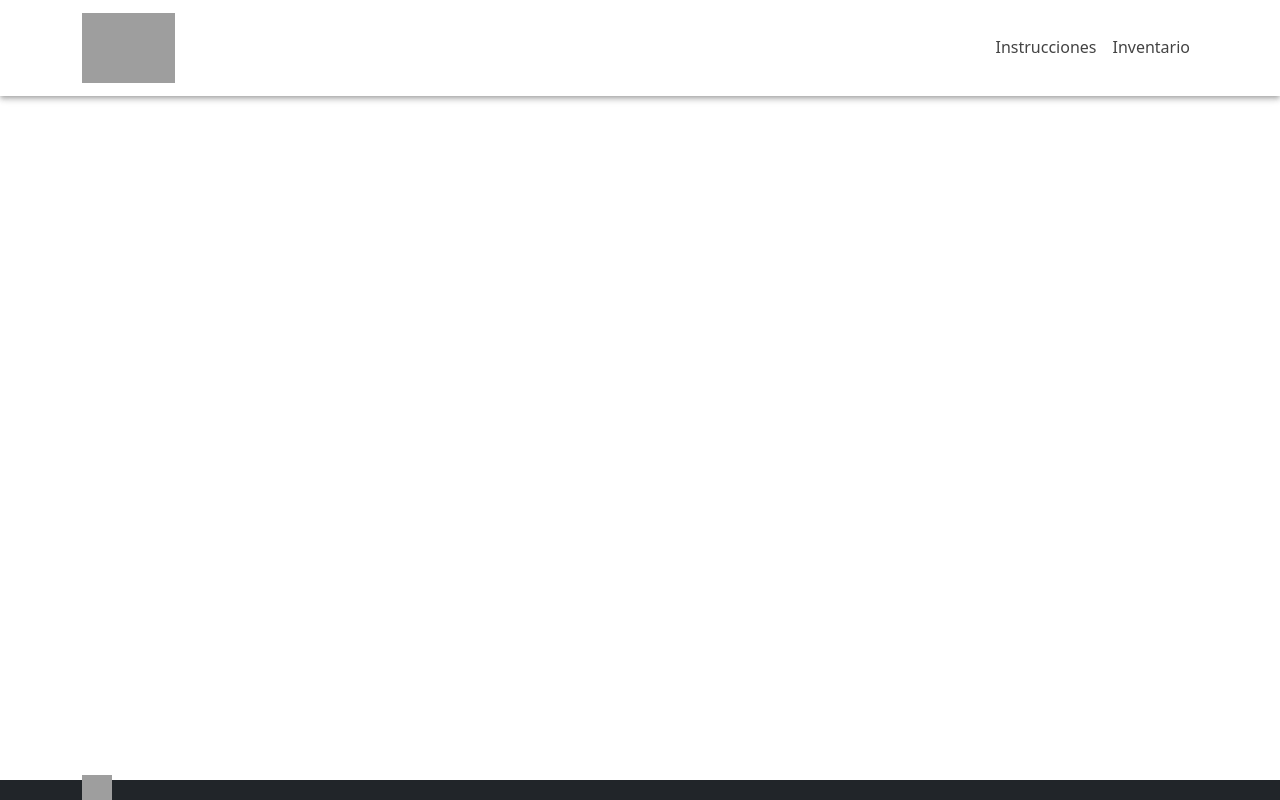
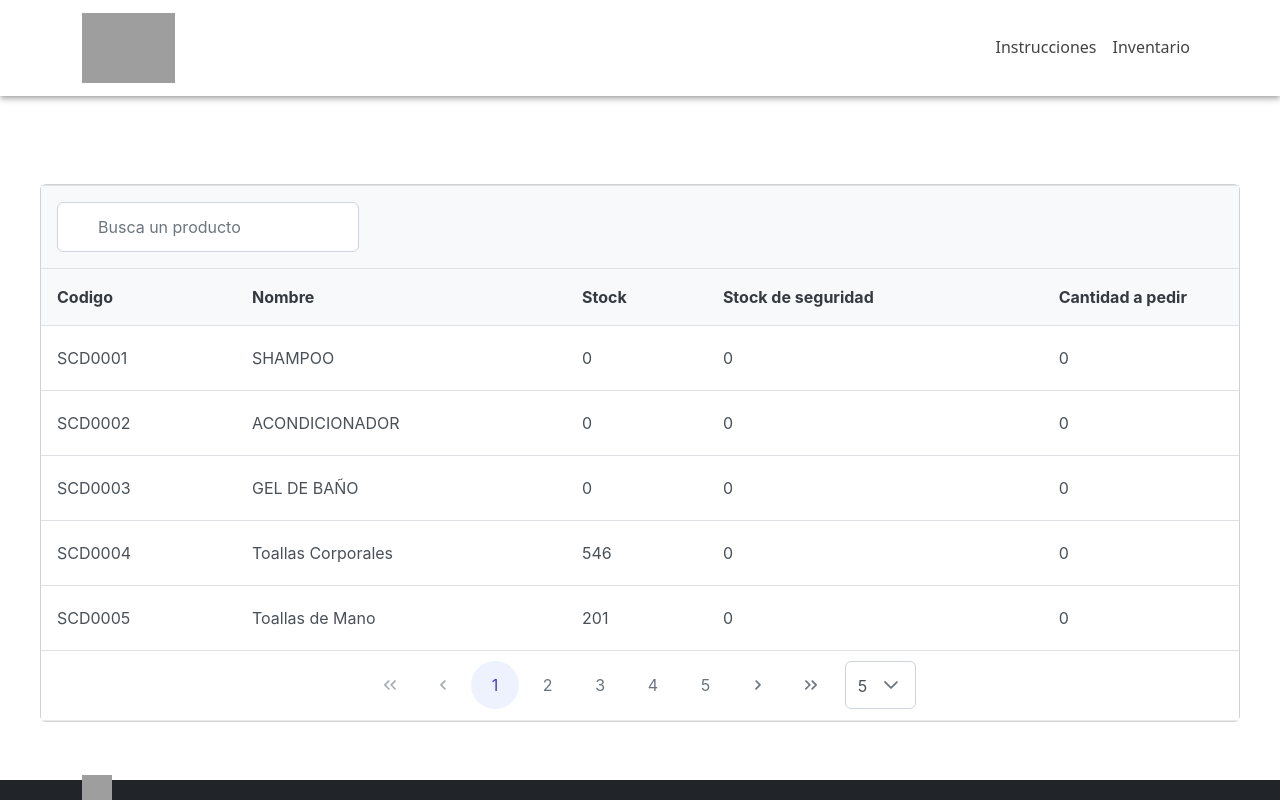
Before and after one commit to mjayalam/selina_test, a React (Create React App) app: page /selina_test/inventario in a window 1280 px wide. Built offline with nearby package versions, Linux system fonts and the light colour scheme; grey boxes are pictures that could not be loaded.

Commit message:
adding url prefix

```diff
--- a/src/App.js
+++ b/src/App.js
@@ -13,7 +13,7 @@ function App() {
       <Header />
       <Routes>
         <Route path={`/selina_test`} element={ <Instructions />}/>
-        <Route path={`/inventario`} element={ <Inventory />}/>
+        <Route path={`/selina_test/inventario`} element={ <Inventory />}/>
       </Routes>
       <Footer />
     </BrowserRouter>
--- a/src/utils/index.js
+++ b/src/utils/index.js
@@ -44,6 +44,6 @@ export const headerItems = {
   img: "https://www.selina.com/static/media/selina_logo_black.b62a0982.svg",
   navigation: [
     { name: "Instrucciones ", url: BASE_URL },
-    { name: "Inventario", url: `/inventario` },
+    { name: "Inventario", url: `/selina_test/inventario` },
   ]
 };
```
